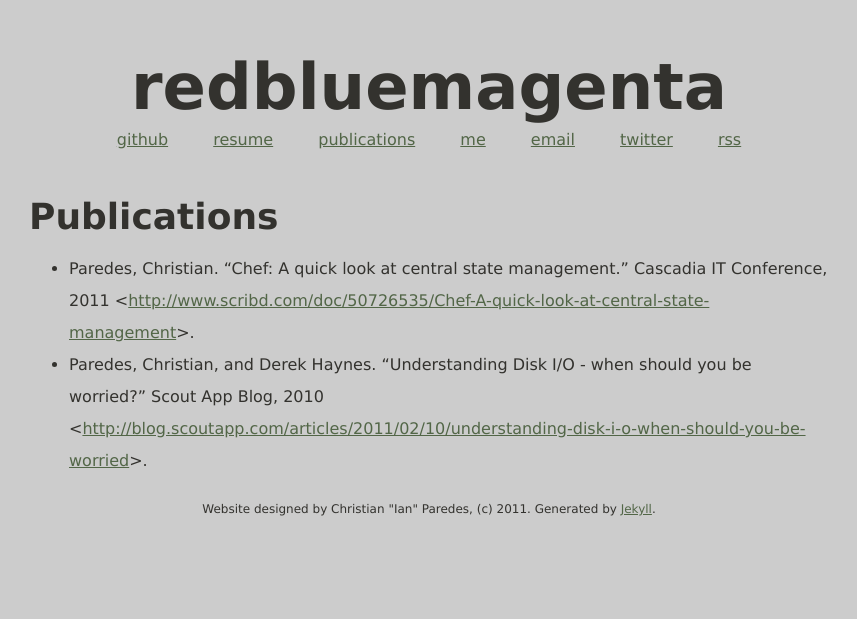
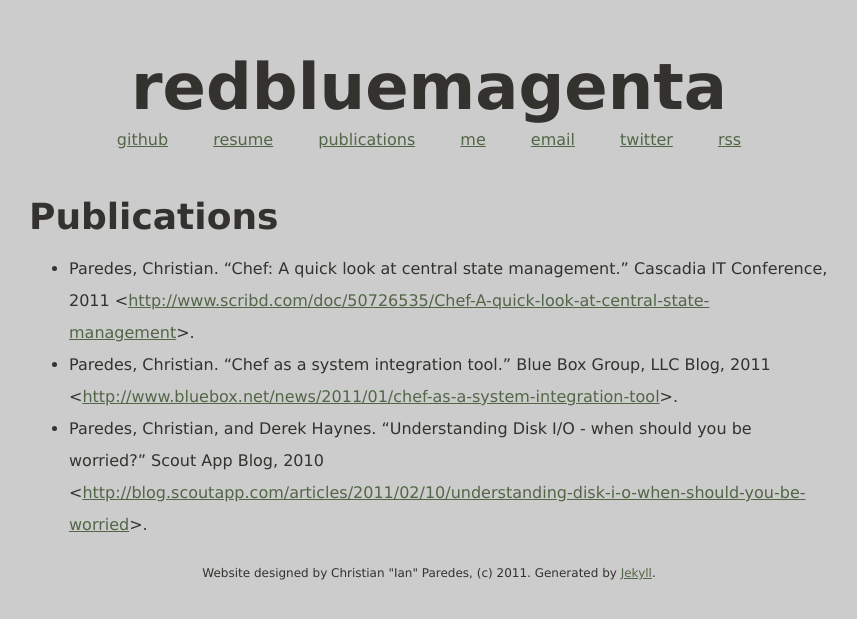
Before and after one commit to cparedes/redbluemagenta-new, a Jekyll site: the page built from publications.markdown, in a window 1280 px wide. Shown: the top 619 px of the page, without its empty margins (211-1068 px from the left). Built offline with Jekyll 4.4.1, drawn with Linux system fonts in a browser that asks for light colours; Markdown is read by kramdown in place of the engine named in the settings; comment, search, counter and statistics services are not loaded.

Commit message:
Adding BBG blog post.

```diff
--- a/publications.markdown
+++ b/publications.markdown
@@ -7,4 +7,5 @@ Publications
 ------------
 
 * Paredes, Christian. "Chef: A quick look at central state management." Cascadia IT Conference, 2011 <[http://www.scribd.com/doc/50726535/Chef-A-quick-look-at-central-state-management](http://www.scribd.com/doc/50726535/Chef-A-quick-look-at-central-state-management)>.
+* Paredes, Christian. "Chef as a system integration tool." Blue Box Group, LLC Blog, 2011 <[http://www.bluebox.net/news/2011/01/chef-as-a-system-integration-tool](http://www.bluebox.net/news/2011/01/chef-as-a-system-integration-tool)>.
 * Paredes, Christian, and Derek Haynes. "Understanding Disk I/O - when should you be worried?" Scout App Blog, 2010 <[http://blog.scoutapp.com/articles/2011/02/10/understanding-disk-i-o-when-should-you-be-worried](http://blog.scoutapp.com/articles/2011/02/10/understanding-disk-i-o-when-should-you-be-worried)>.
```
